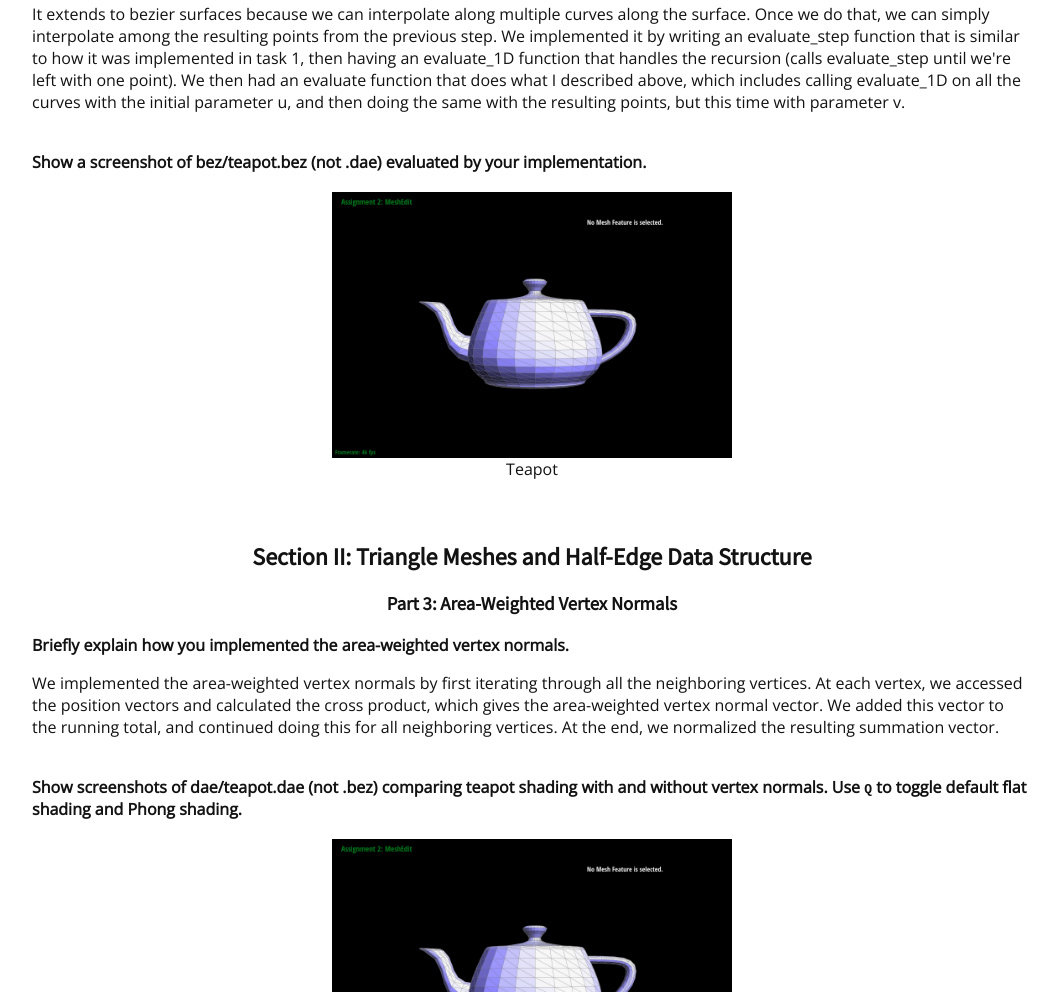
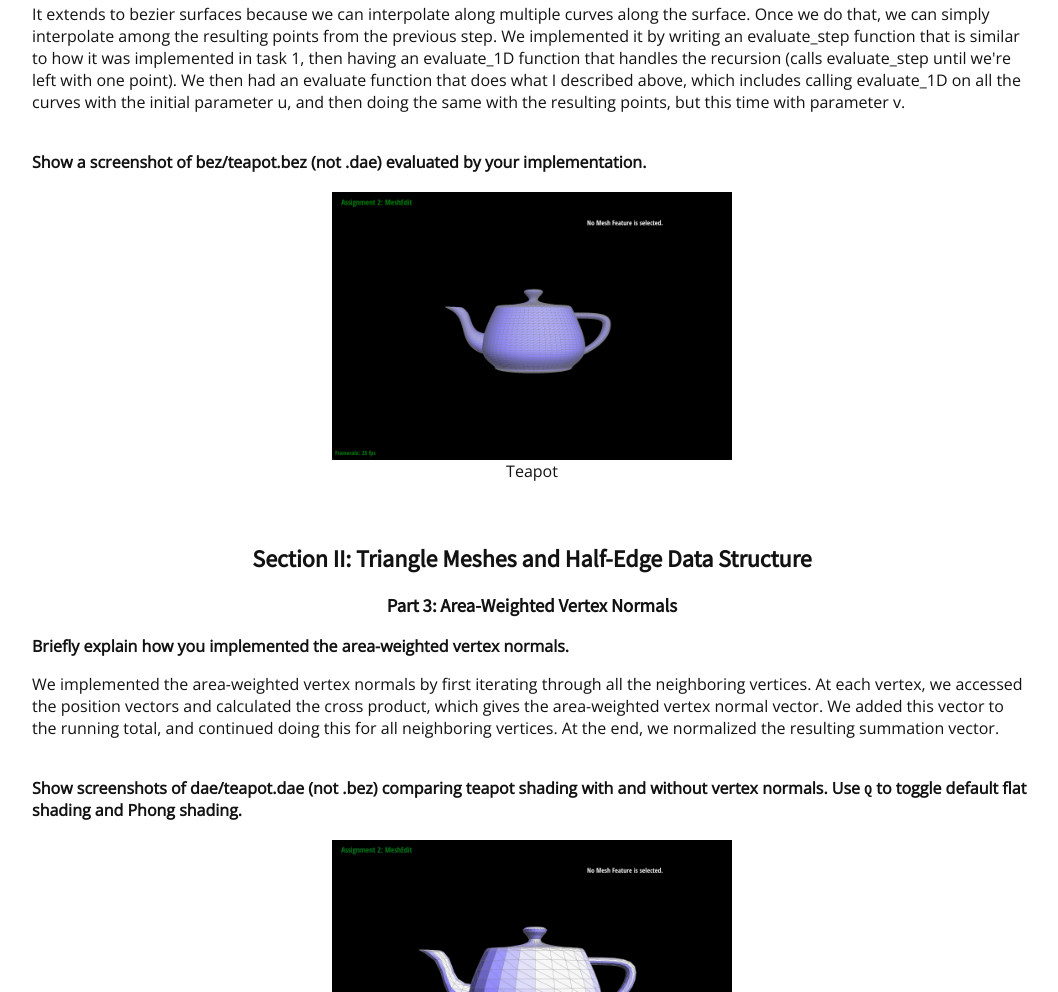
Before and after one commit to akshitdewan/cs184-project2-writeup, a plain HTML site: page docs/index.html in a window 1280 px wide. Shown: the part 2644-3636 px from the top of the page, without its empty margins (108-1166 px from the left). Drawn offline with nearby package versions, Linux system fonts and the light colour scheme.

Commit message:
Update index.html

```diff
--- a/docs/index.html
+++ b/docs/index.html
@@ -169,7 +169,7 @@
       <table style="width:100%">
         <tr align="center">
           <td>
-            <img src="images/q2/teapot.jpeg" align="middle" width="400px" />
+            <img src="images/q2/bezteapot.png" align="middle" width="400px" />
             <figcaption>Teapot</figcaption>
           </td>
         </tr>
```
